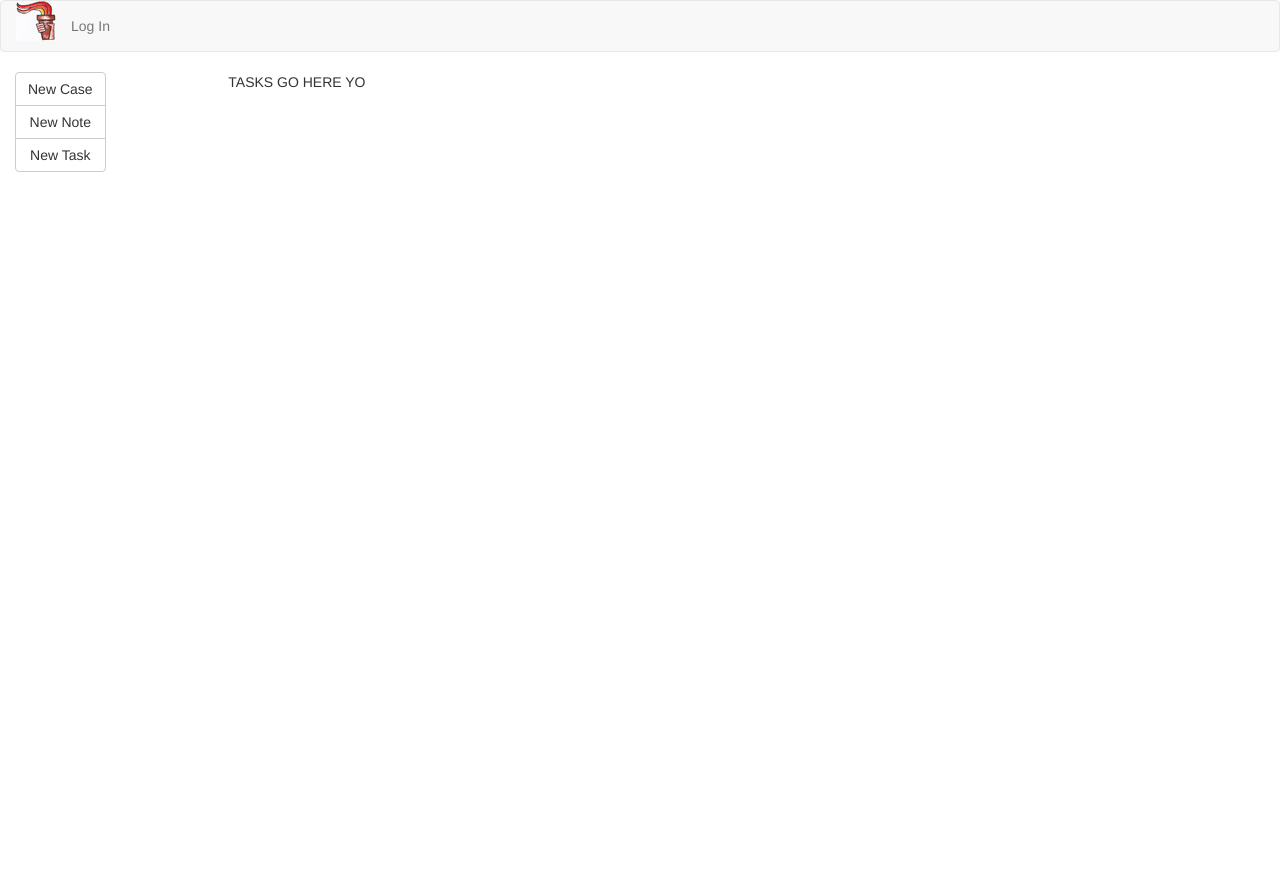
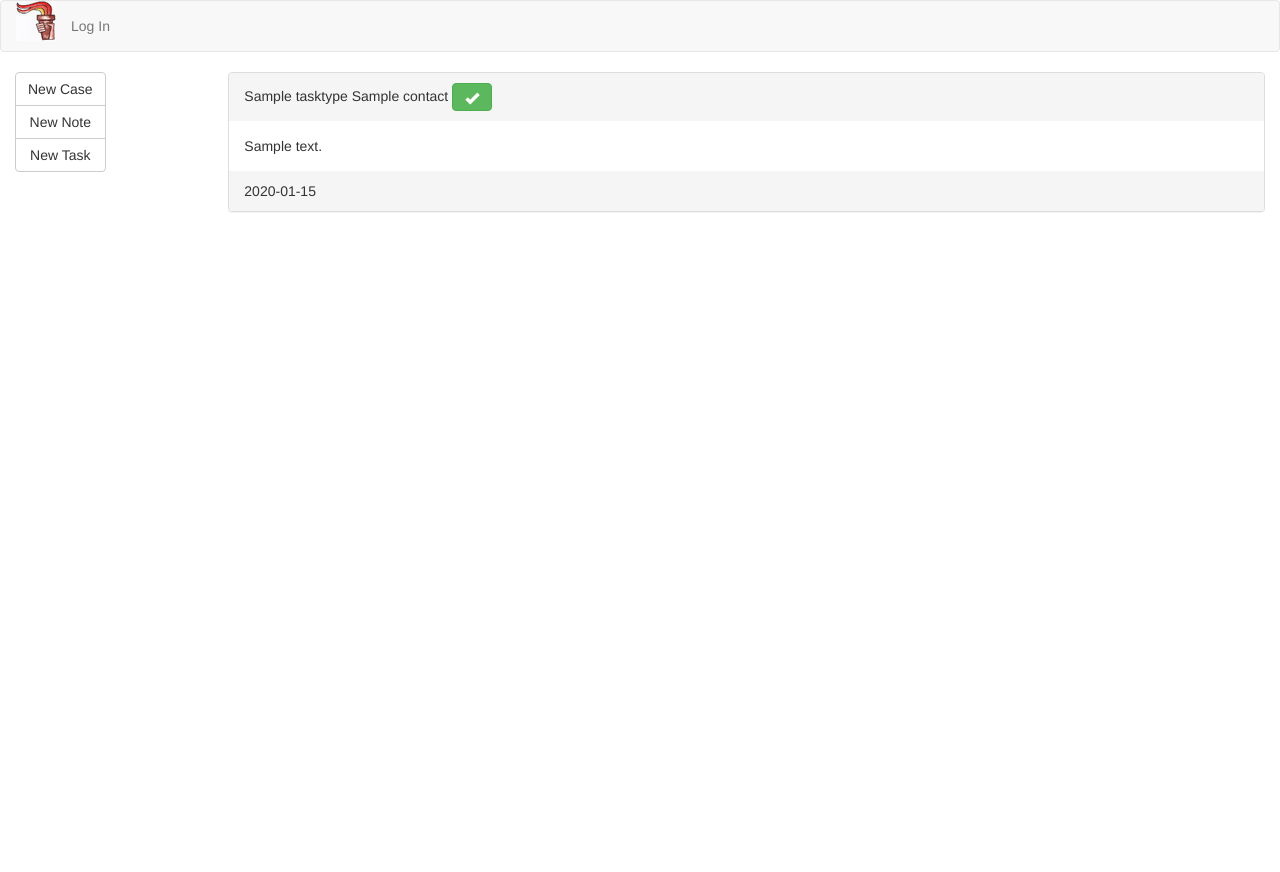
Before and after one commit to wilsonrocks/caseworkclub, a Django app: template caseworkclub/templates/caseworkclub/tasks_detail.html in a window 1280 px wide. Run offline with Django 3.2, Linux system fonts and the light colour scheme; the template is opened without the code that fills it: most values are stand-ins (such as "Sample title", 1, 10 or a date in 2020); some libraries are stand-ins or nearby versions.

Commit message:
Added a template for viewing a user's tasks. Also fixed display of cases so all notes are in a single pnale group

```diff
--- a/caseworkclub/models.py
+++ b/caseworkclub/models.py
@@ -162,3 +162,6 @@ class User(AbstractUser):
 
     def open_cases(self):
         return(Case.objects.filter(closed__isnull=True,caseworker=self))
+
+    def open_tasks(self):
+        return(Task.objects.filter(owner=self))
--- a/caseworkclub/templates/caseworkclub/base.html
+++ b/caseworkclub/templates/caseworkclub/base.html
@@ -17,6 +17,11 @@
             <li>
                 <a href = "{% url 'cases' user.username %}">My Cases</a>
             </li>
+
+            <li>
+                <a href = "#">My Tasks</a>
+            </li>
+
 
             <li>
                 <a href="{% url 'association' user.association%}">{{user.association}}</a>
--- a/caseworkclub/templates/caseworkclub/case_detail.html
+++ b/caseworkclub/templates/caseworkclub/case_detail.html
@@ -33,20 +33,20 @@ Caseworker: <a href="{% url 'cases' object.caseworker.username%}">{{object.casew
 
 
 
-{% for note in object.notes %}
 
     <div class="panel-group">
 
+{% for note in object.notes %}
         <div class="panel panel-default">
             <div class="panel-heading">{{note.notetype}}: {{note.contact}}</div>
             <div class="panel-body">{{note.text}}</div>
             <div class="panel-footer">{{note.timestamp}}</div>
 
         </div>
+{% endfor %}
     </div>
 
 
 
-{% endfor %}
 
 {% endblock %}
--- a/caseworkclub/templates/caseworkclub/tasks_detail.html
+++ b/caseworkclub/templates/caseworkclub/tasks_detail.html
@@ -1,4 +1,26 @@
 {% extends 'caseworkclub/base.html' %}
 {% block main %}
-TASKS GO HERE YO
+<title>{{user_to_view.full_name}} - Tasks </title>
+
+{% for task in object.open_tasks %}
+
+<div class="panel-group">
+    <div class = "panel panel-default">
+        <div class="panel-heading">{{task.tasktype}} {{task.contact}}
+            <button type="button" class="btn btn-success" aria-label="Left Align">
+                <span class="glyphicon glyphicon-ok" aria-hidden="true"></span>
+
+            </button>
+        </div>
+
+
+
+
+        <div class="panel-body">{{task.text}}</div>
+        <div class="panel-footer">{{task.settime}}</div>
+    </div>
+</div>
+
+{% endfor %}
+
 {% endblock %}
```
